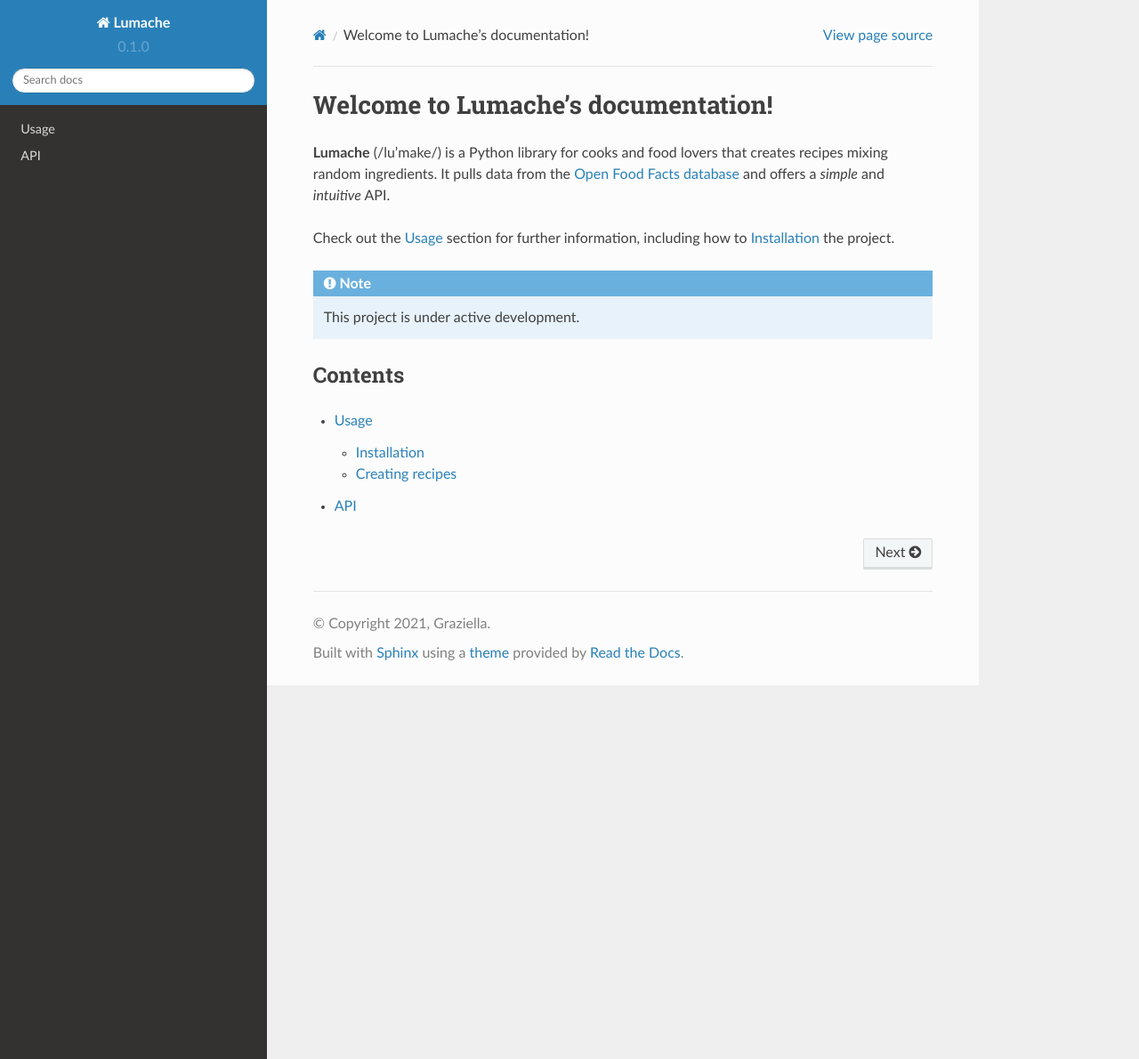
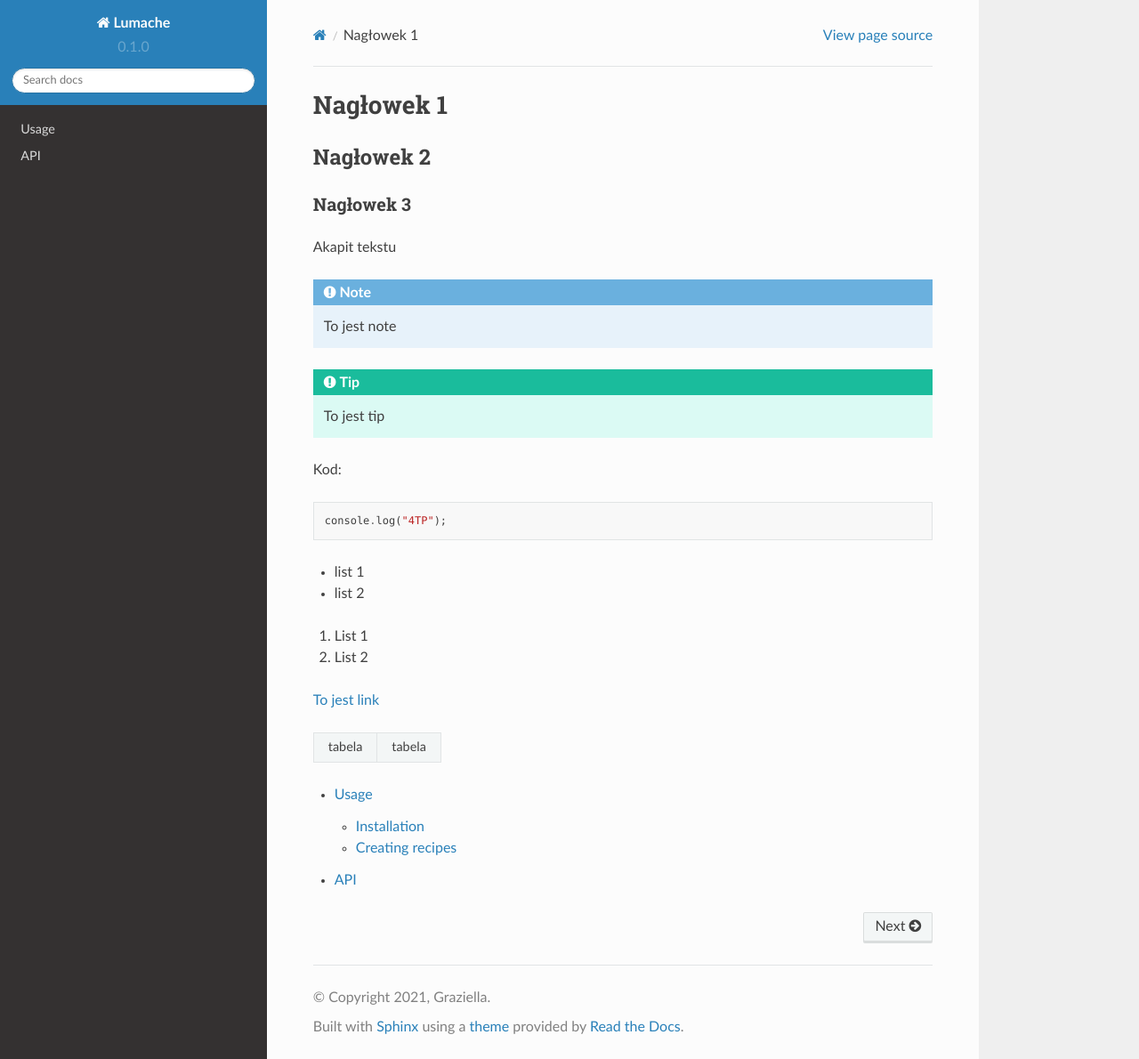
Before and after one commit to filipakakacper/Kacper_Filipiak_rtd, a Sphinx documentation site: the page built from docs/source/index.rst, in a window 1280 px wide and 1190 px high. Shown: the whole window at 89% size. Built offline with Sphinx 7.4.7 and the Read the Docs theme 2.0.0, drawn with Linux system fonts in a browser that asks for light colours.

Commit message:
Update index.rst

```diff
--- a/docs/source/index.rst
+++ b/docs/source/index.rst
@@ -1,20 +1,31 @@
-Welcome to Lumache's documentation!
-===================================
+Nagłowek 1
+##########
+Nagłowek 2
+**********
+Nagłowek 3
+==========
 
-**Lumache** (/lu'make/) is a Python library for cooks and food lovers
-that creates recipes mixing random ingredients.
-It pulls data from the `Open Food Facts database <https://world.openfoodfacts.org/>`_
-and offers a *simple* and *intuitive* API.
+Akapit tekstu
 
-Check out the :doc:`usage` section for further information, including
-how to :ref:`installation` the project.
+.. note:: To jest note
 
-.. note::
+.. tip:: To jest tip
 
-   This project is under active development.
+Kod::
 
-Contents
---------
+   console.log("4TP");
+
+* list 1
+* list 2
+
+1. List 1
+2. List 2
+
+`To jest link <google.com/>`_
+
++-------+-------+
+|tabela |tabela |
++-------+-------+
 
 .. toctree::
 
```
